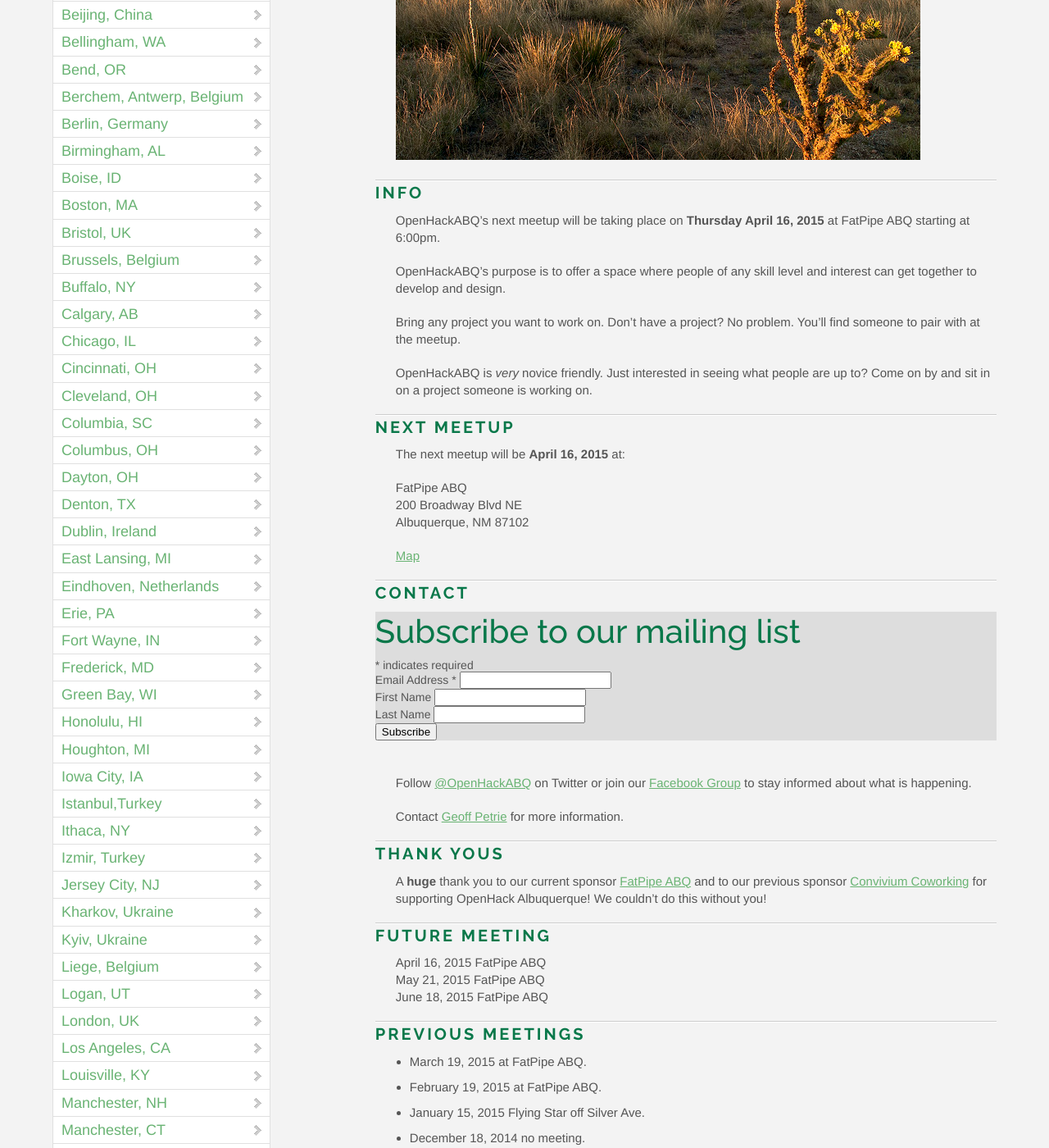
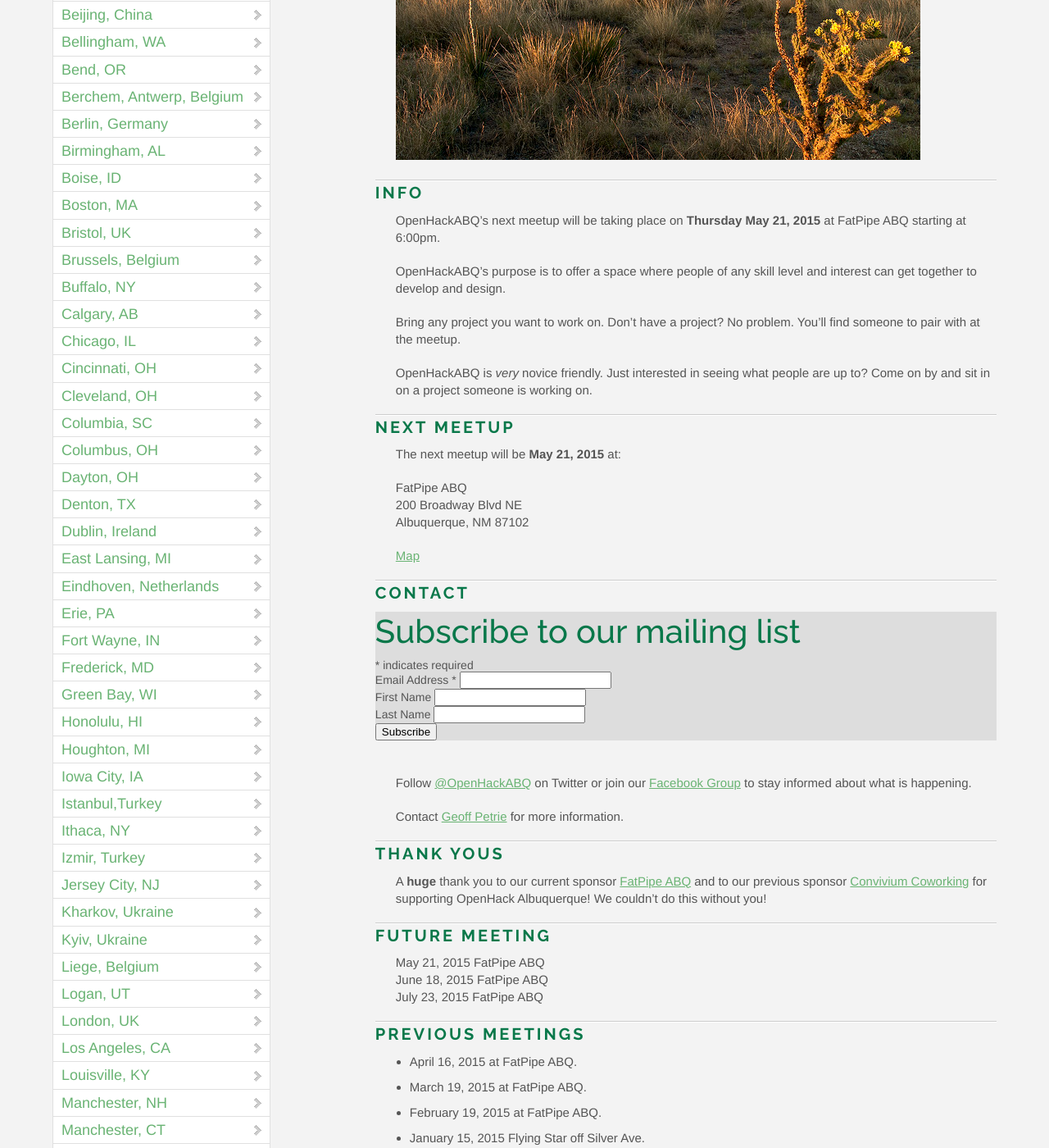
Before and after one commit to OpenHack/openhack.github.com, a Jekyll site: the page built from albuquerque/index.markdown, in a window 1280 px wide and 1400 px high, scrolled down 446 px. Shown: the whole window at 82% size. Built offline with Jekyll 4.4.1, drawn with Linux system fonts in a browser that asks for light colours; nearby versions of some CDN libraries; comment, search, counter and statistics services are not loaded.

Commit message:
Update ABQ For May Event

```diff
--- a/albuquerque/index.markdown
+++ b/albuquerque/index.markdown
@@ -9,7 +9,7 @@ title: OpenHack - Albuquerque, NM
 
 ### Info
 
-OpenHackABQ's next meetup will be taking place on **Thursday April 16, 2015** at FatPipe ABQ starting at 6:00pm.
+OpenHackABQ's next meetup will be taking place on **Thursday May 21, 2015** at FatPipe ABQ starting at 6:00pm.
 
 OpenHackABQ's purpose is to offer a space where people of any skill level and interest can get together to develop and design.
 
@@ -19,7 +19,7 @@ OpenHackABQ is _very_ novice friendly. Just interested in seeing what people are
 
 ### Next meetup
 
-The next meetup will be **April 16, 2015** at:
+The next meetup will be **May 21, 2015** at:
 
 FatPipe ABQ
 200 Broadway Blvd NE
@@ -78,12 +78,13 @@ A **huge** thank you to our current sponsor [FatPipe ABQ](http://fatpipeabq.com/
 
 ### Future Meeting
 
-April 16, 2015 FatPipe ABQ
 May 21, 2015 FatPipe ABQ
 June 18, 2015 FatPipe ABQ
+July 23, 2015 FatPipe ABQ
 
 ### Previous Meetings
 
+* April 16, 2015 at FatPipe ABQ.
 * March 19, 2015 at FatPipe ABQ.
 * February 19, 2015 at FatPipe ABQ.
 * January 15, 2015 Flying Star off Silver Ave.
```
